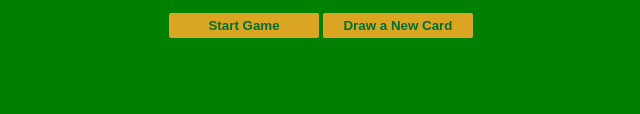
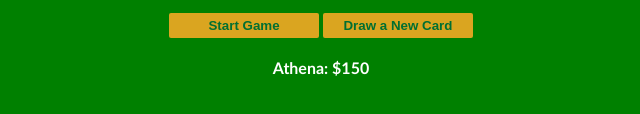
Before and after one commit to Simran287/Chimera, a plain HTML site: page Blackjack/index.html in a window 1280 px wide. Shown: the part 160-274 px from the top of the page, without its empty margins (319-959 px from the left). Drawn offline with Linux system fonts and the light colour scheme.

Commit message:
startedagain

```diff
--- a/Blackjack/index.html
+++ b/Blackjack/index.html
@@ -9,6 +9,7 @@
         <p id="sum-el">Sum: </p>
         <button onclick="startGame()">Start Game</button>
         <button onclick="newCard()">Draw a New Card</button>
+        <p id="player-el"></p>
         <script src="index.js"></script>
     </body>
 </html>
--- a/Blackjack/index.js
+++ b/Blackjack/index.js
@@ -9,6 +9,13 @@ let messageEl = document.getElementById("message-el")
 let sumEl = document.getElementById("sum-el")
 let cardsEl = document.getElementById("cards-el")
 // let sumEl = document.querySelector('#sum-el')
+let player = {
+    name: "Athena",
+    chips: 150
+}
+
+let playerEl = document.getElementById("player-el")
+playerEl.textContent = player.name + ": $" + player.chips
 
 function getRandomCard() {
     let resultCard;
```
